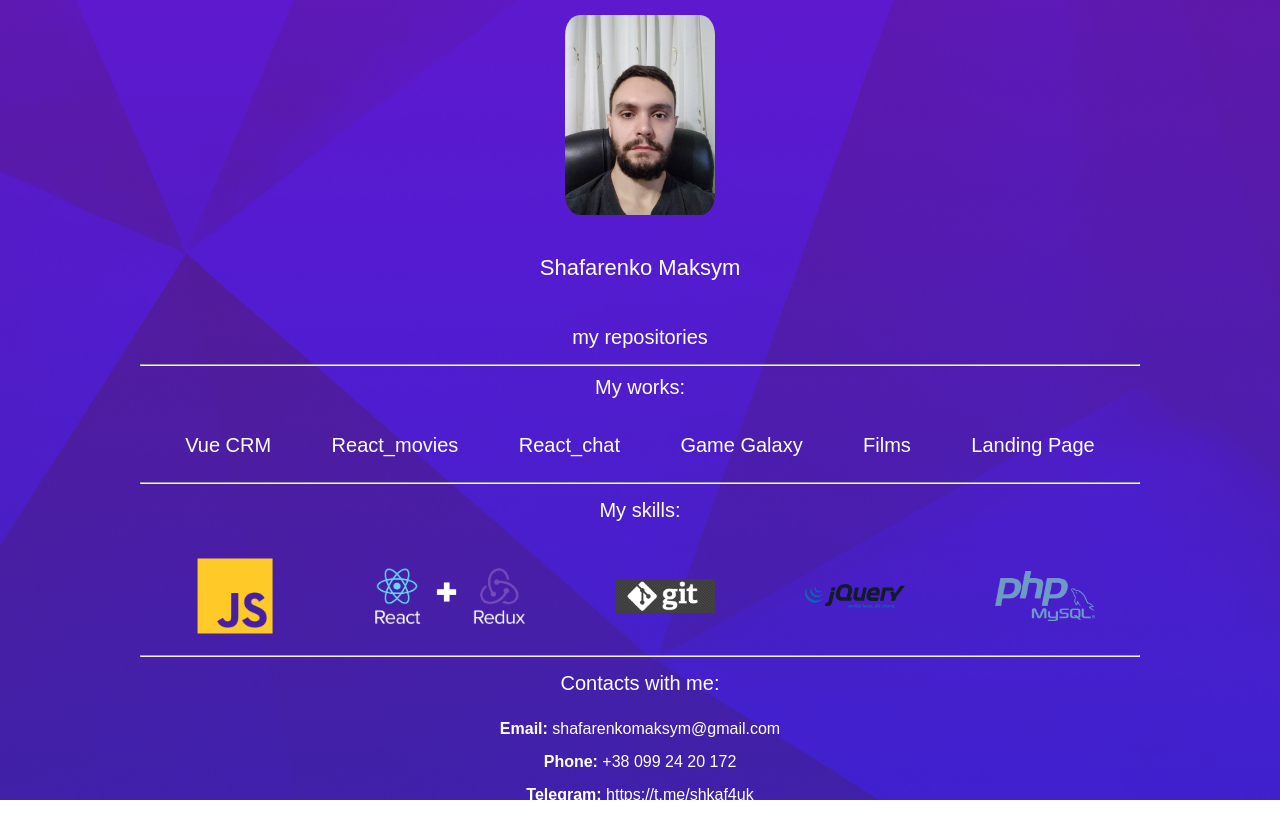
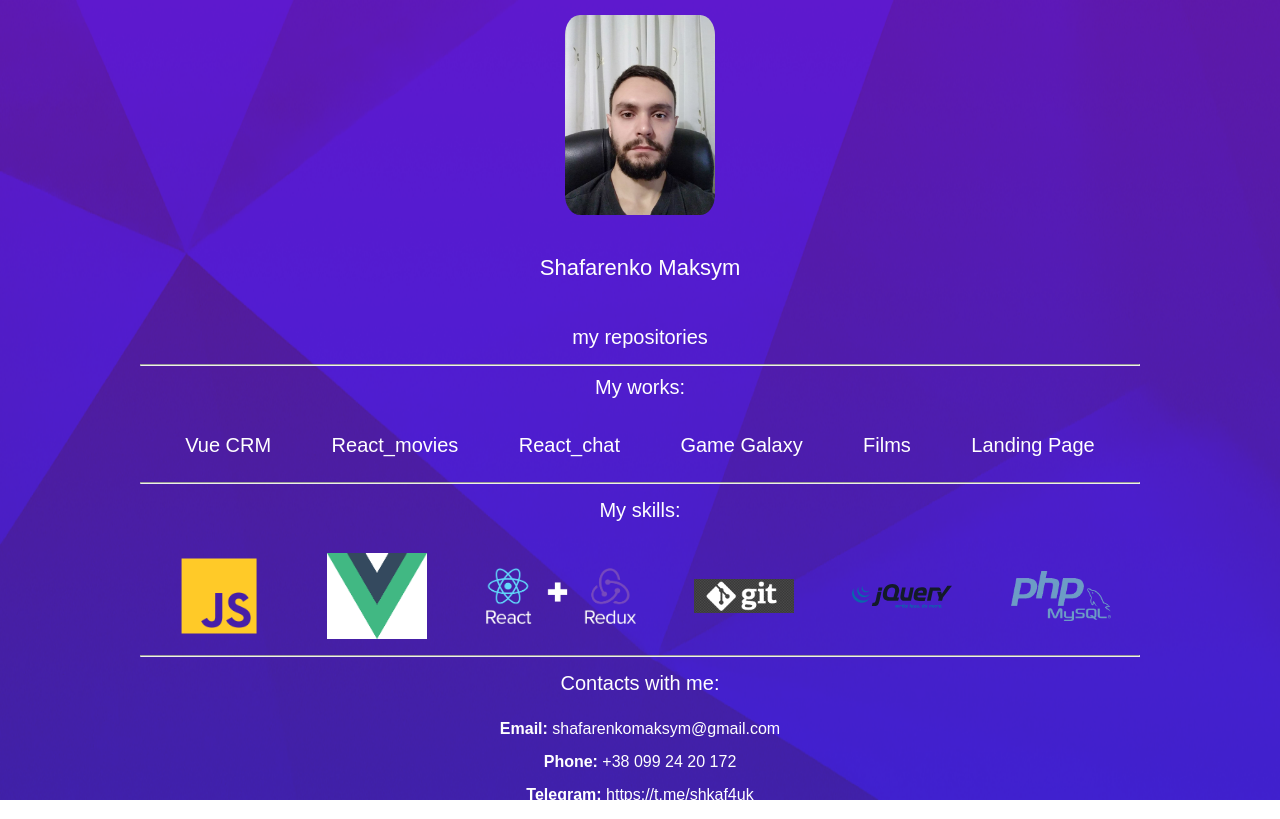
Before and after one commit to shkaf4uk/shkaf4uk.github.io, a plain HTML site: page my_profile/index.html in a window 1280 px wide. Drawn offline with Linux system fonts and the light colour scheme.

Commit message:
add icon vue

```diff
--- a/my_profile/index.html
+++ b/my_profile/index.html
@@ -38,11 +38,12 @@
                 My skills:
             </div>
             <div class="my__skills__img flex aic jcsa">
-                <img class="scale" src="assets/images/js.png">
-                <img id="react_redux" class="scale" src="assets/images/react-redux-react-js-and-redux-white.png">
-                <img class="scale" src="assets/images/git.png">
-                <img class="scale" src="assets/images/jquery.svg">
-                <img class="scale" src="assets/images/php_PNG9.png">
+                <img class="scale" src="assets/images/js.png" />
+                <img src="assets/images/vue_icon.png" alt="" />
+                <img id="react_redux" class="scale" src="assets/images/react-redux-react-js-and-redux-white.png" />
+                <img class="scale" src="assets/images/git.png" />
+                <img class="scale" src="assets/images/jquery.svg" />
+                <img class="scale" src="assets/images/php_PNG9.png" />
             </div>
             <hr>
             <div class="my__contacts flex jcc">
```
Also changed, not shown: my_profile/assets/images/vue_icon.png (added).
